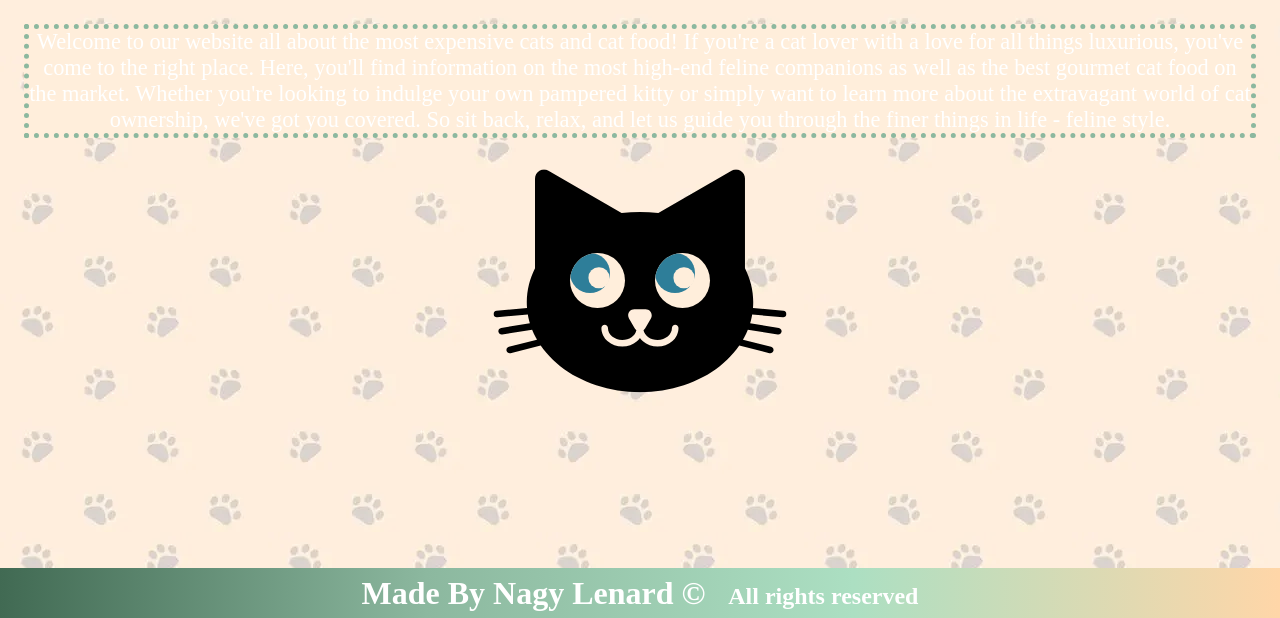
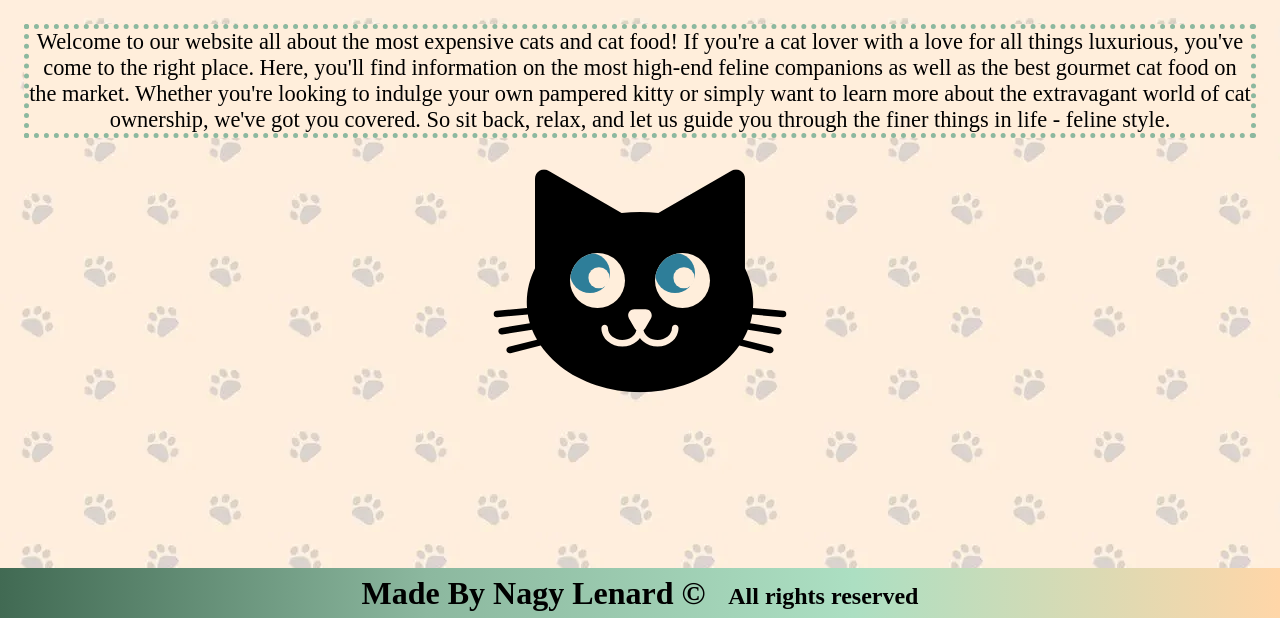
Before and after one commit to LenardLn/Catly, a website: page html/index.html in a window 1280 px wide. Shown: the part 182-800 px from the top of the page. Drawn offline with Linux system fonts and the dark colour scheme.

Commit message:
Update home.css

```diff
--- a/css/home.css
+++ b/css/home.css
@@ -14,7 +14,7 @@ html {
 @media (prefers-color-scheme: dark) {
   body {
     background-color: black;
-    color: white; } }
+    } }
 
 html,
 body {
```
